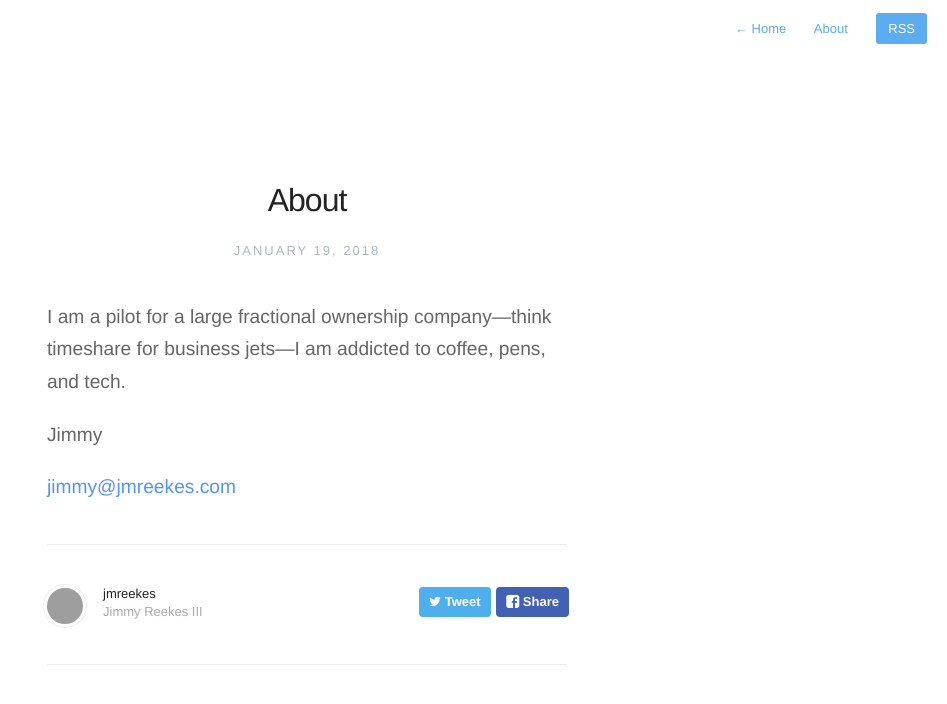
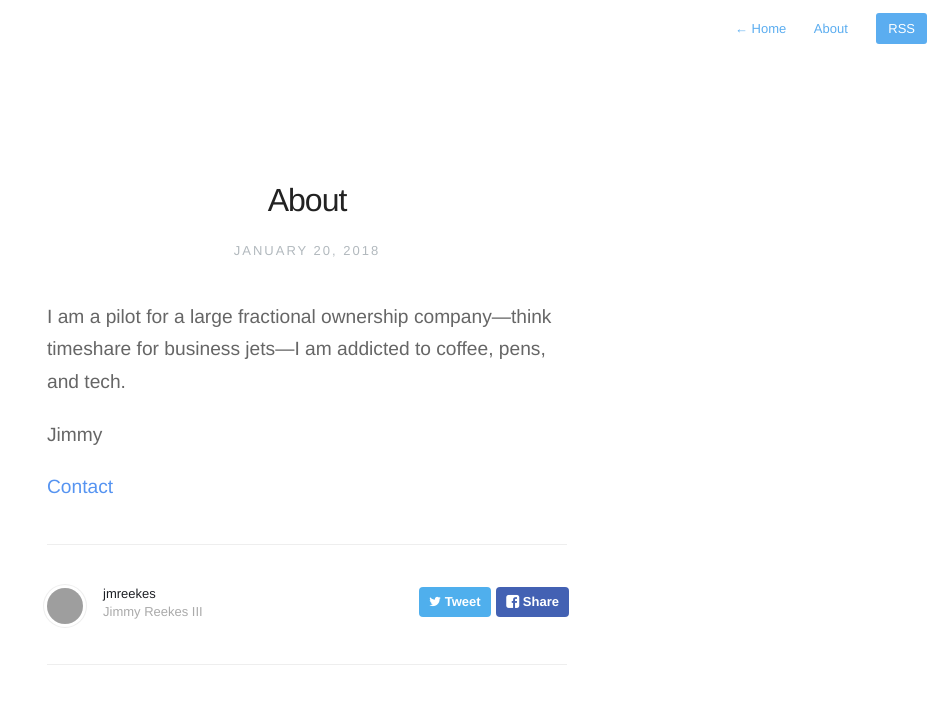
Before and after one commit to jmreekes/jmreekes.github.io, a Jekyll site: the page built from about.md, in a window 1280 px wide. Shown: the top 704 px of the page, without its empty margins (333-1280 px from the left). Built offline with Jekyll 4.4.1, drawn with Linux system fonts in a browser that asks for light colours; nearby versions of some CDN libraries; grey boxes are pictures that could not be loaded.

Commit message:
Mirroring from Micro.blog.

```diff
--- a/about.md
+++ b/about.md
@@ -3,10 +3,10 @@ title: "About"
 permalink: "/about/"
 layout: page
 order: 7
-date: 2018-01-19 11:18 -0500
+date: 2018-01-20 00:06 -0500
 ---
 I am a pilot for a large fractional ownership company—think timeshare for business jets—I am addicted to coffee, pens, and tech.
 
 Jimmy
 
-[jimmy@jmreekes.com](mailto:jimmy@jmreekes.com)
+[Contact](mailto:jimmy@jmreekes.com)
```
